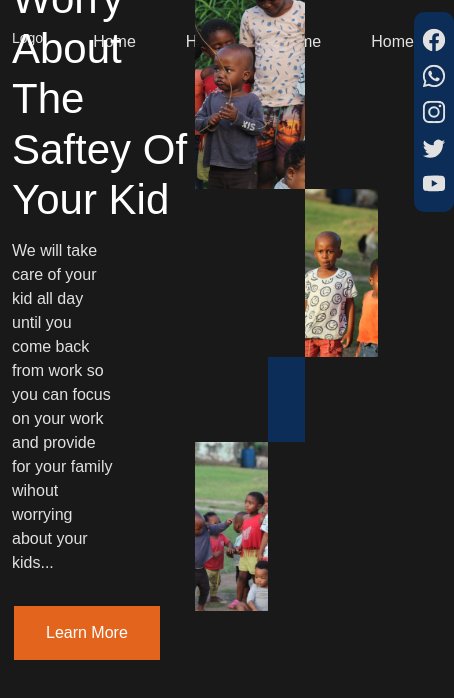
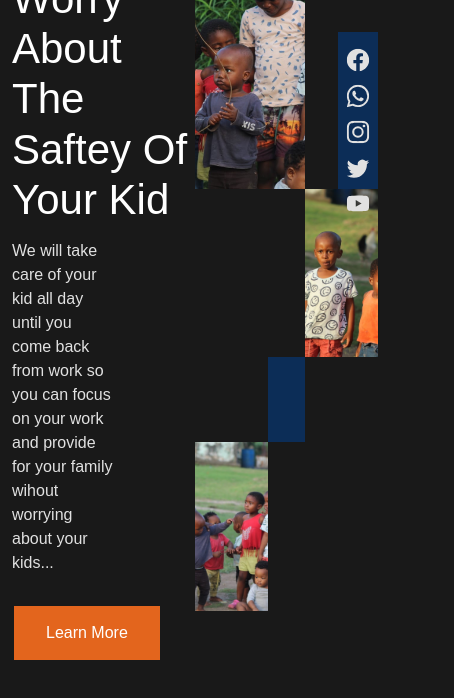
Before and after one commit to siyabongasamkelo/okuhleCrech, a JavaScript app in the folder client/crech/: page / in a window 390 px wide. Shown: the top 698 px of the page, 454 px wide, since content can reach past the window. Built offline with nearby package versions, Linux system fonts and the light colour scheme; a web font is replaced by a local one.

Commit message:
feat: made header responsive for all devices

```diff
--- a/client/crech/src/components/header/Header.styled.js
+++ b/client/crech/src/components/header/Header.styled.js
@@ -13,31 +13,52 @@ export const HeaderCover = styled.header`
 
 export const Logo = styled.div`
   h3 {
+    display: none;
     font-size: 14px;
     color: ${({ theme }) => theme.light.smallText};
+  }
+  svg {
+    transform: scale(210%);
+  }
+  .mobileSvg,
+  .mobileLogo {
+    display: block;
+  }
+
+  @media only screen and (min-width: 992px) {
+    h3 {
+      display: block;
+    }
+    .mobileSvg,
+    .mobileLogo {
+      display: none;
+    }
   }
 `;
 
 export const Links = styled.div`
-  display: flex;
-  justify-content: space-between;
   a {
-    padding-left: 50px;
-    text-decoration: none;
-    color: ${({ theme }) => theme.light.smallText};
+    display: none;
+  }
+
+  @media only screen and (min-width: 992px) {
+    display: flex;
+    justify-content: space-between;
+    a {
+      display: block;
+      padding-left: 50px;
+      text-decoration: none;
+      color: ${({ theme }) => theme.light.smallText};
+    }
   }
 `;
 
-export const SocialMediaIcons = styled.div`
-  height: 100px;
-  width: 100px;
-`;
+export const SocialMediaIcons = styled.div``;
 
 export const Icons = styled.div`
   width: 40px;
   height: 200px;
-  margin-top: 50%;
-  border-radius: 10px;
+  margin-top: 450%;
   display: flex;
   flex-direction: column;
   align-items: center;
```
